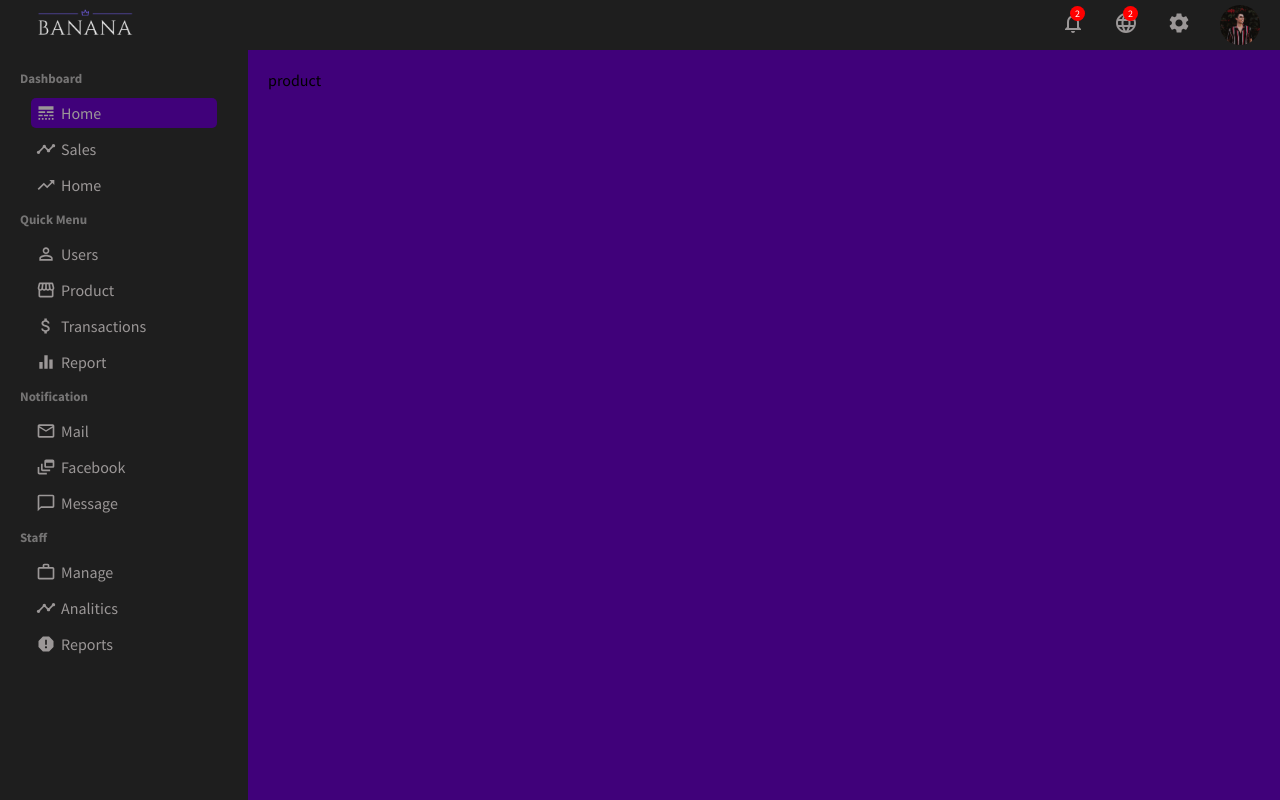
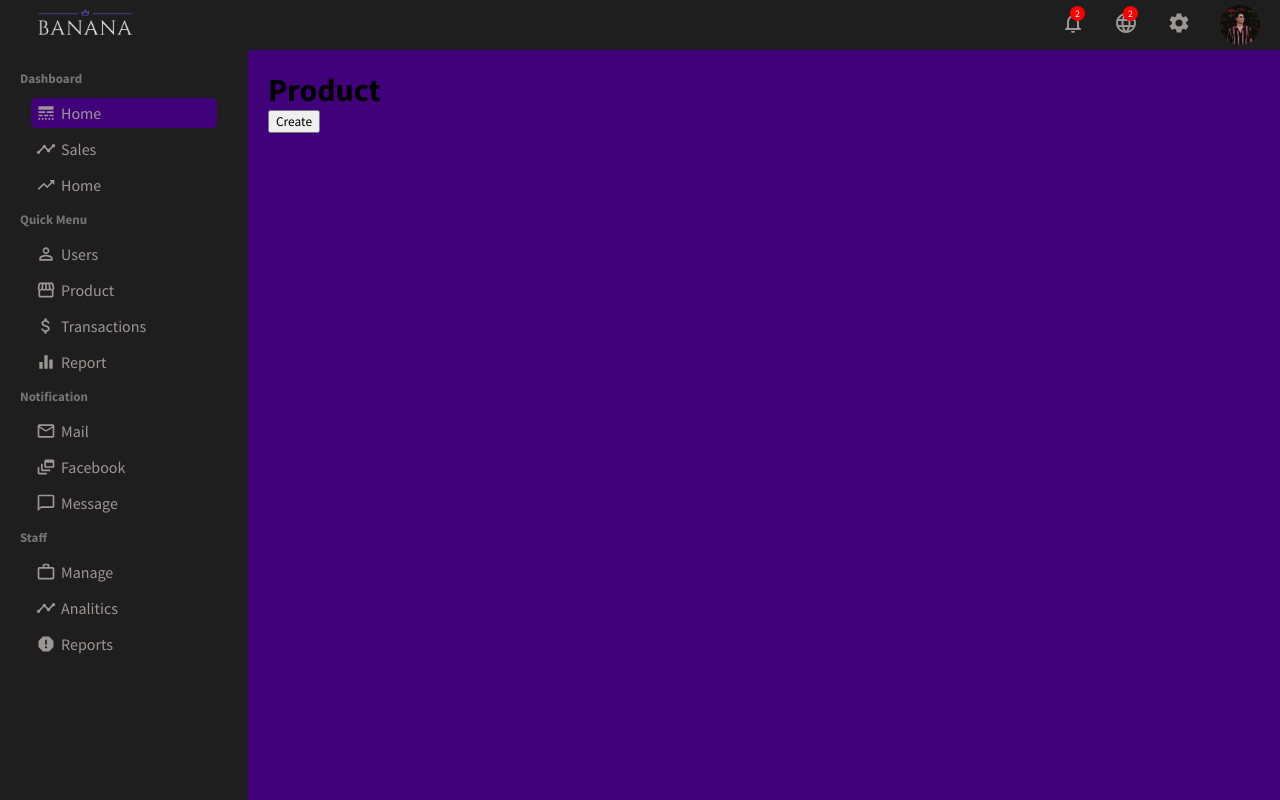
Before and after one commit to malekaridhi/ecommerceMern, a React (Create React App) app in the folder admin/: page /product/1 in a window 1280 px wide. Built offline with nearby package versions, Linux system fonts and the light colour scheme.

Commit message:
product list

```diff
--- a/admin/src/pages/product/Product.jsx
+++ b/admin/src/pages/product/Product.jsx
@@ -4,7 +4,11 @@ import "./product.css"
 const Product = () => {
     return (
         <div className="product">
-            product
+            <div className="productTitleContainer">
+                <h1 className="productTitle">Product</h1>
+                <button className="productAddButton">Create</button>
+            </div>
+
         </div>
      );
 }
```
